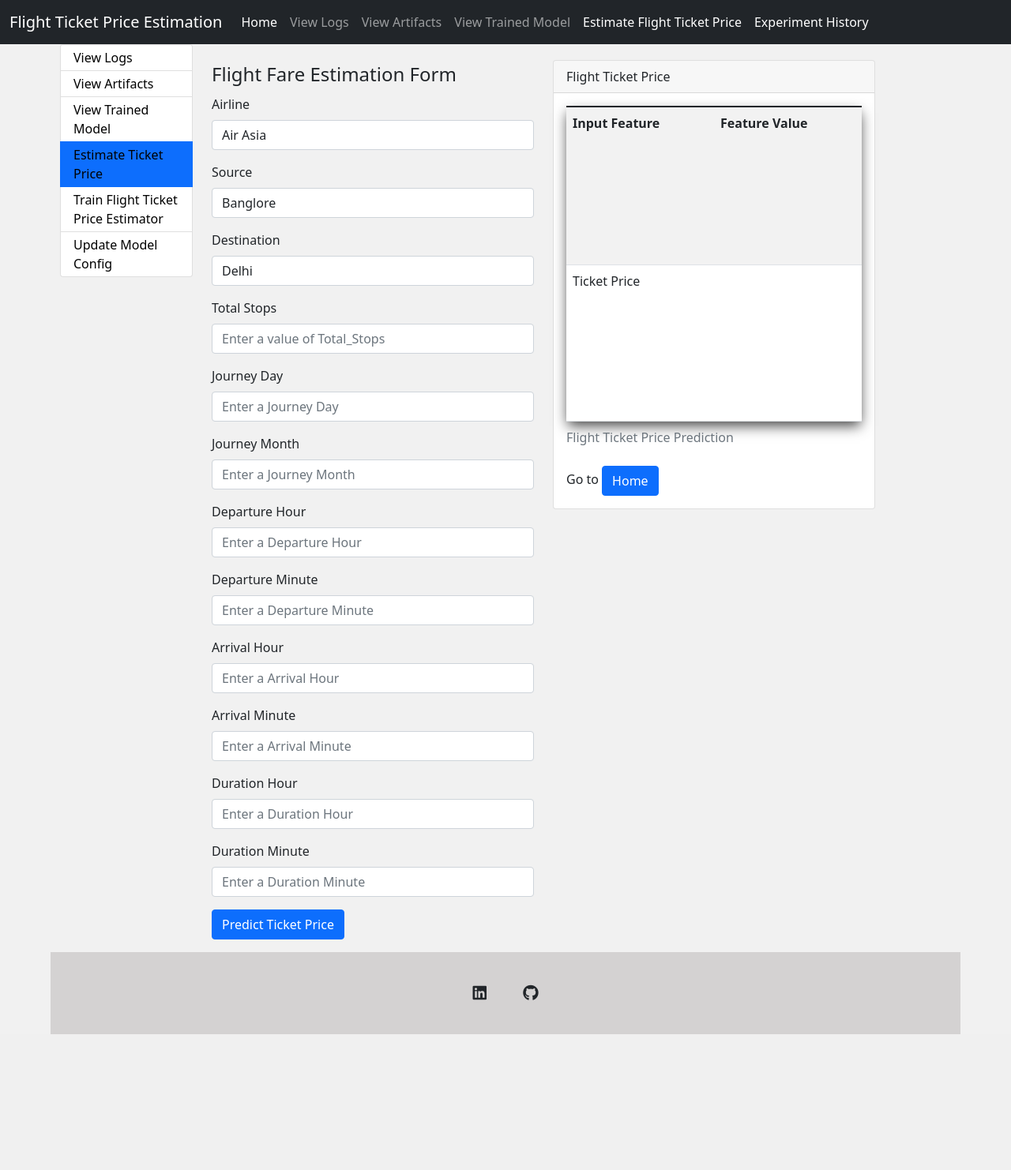
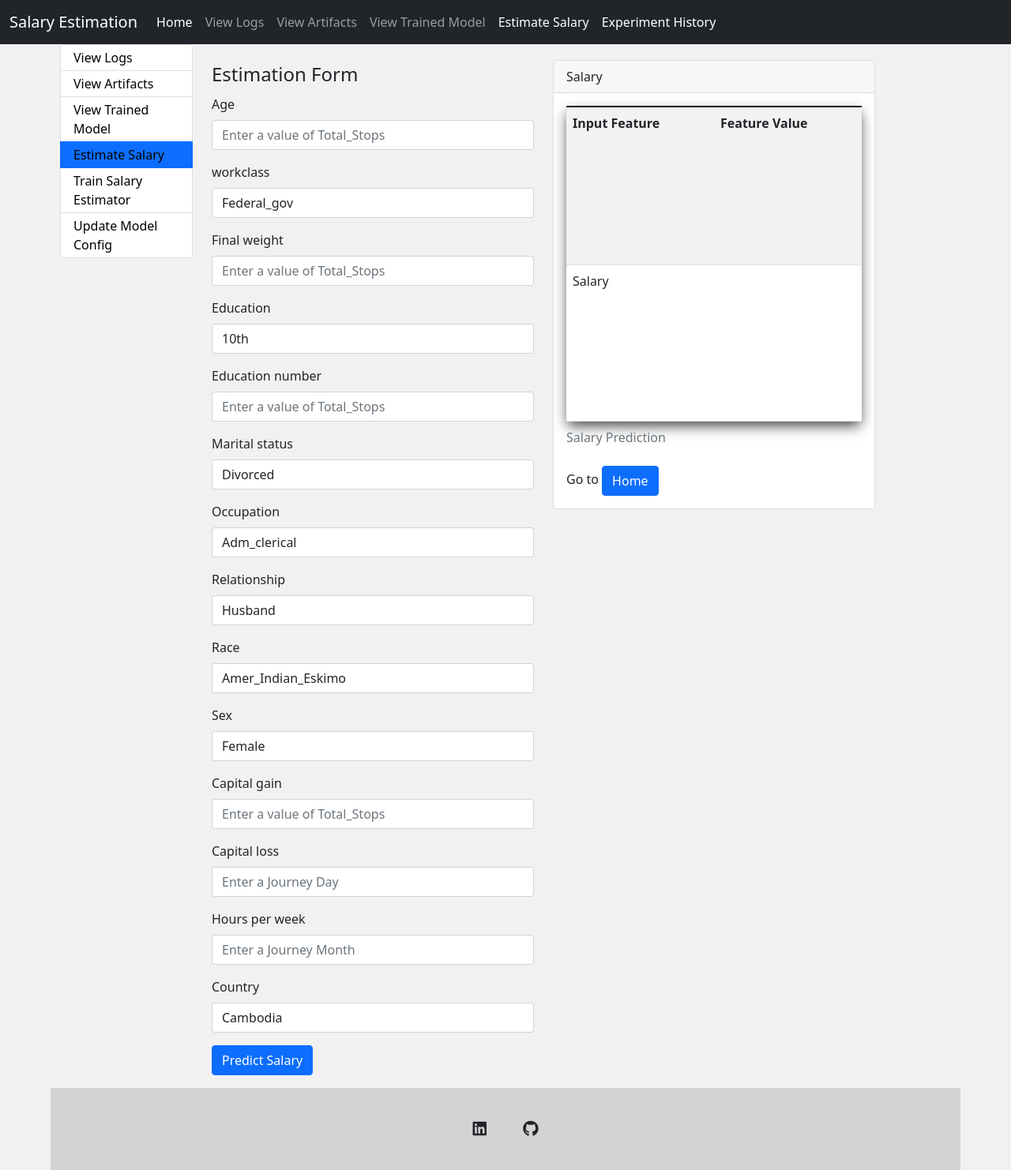
Before and after one commit to ArunKumar237/adult_census_income_predicton, a Flask app: template templates/predict.html in a window 1280 px wide. Shown: the whole page at 79% size. Before the commit the page ends 1310 px from the top, so only its background shows below. Run offline with Flask 2, Linux system fonts and the light colour scheme; the template is opened without the code that fills it, so the values that code supplies are empty; some libraries are stand-ins or nearby versions.

Commit message:
Project completed

```diff
--- a/app.py
+++ b/app.py
@@ -28,7 +28,7 @@ MODEL_DIR = os.path.join(ROOT_DIR, SAVED_MODELS_DIR_NAME)
 from ml_project.logger import get_log_dataframe
 
 ml_project_DATA_KEY = "ml_project_data"
-ml_project_FAIR_VALUE_KEY = "price"
+ml_project_FAIR_VALUE_KEY = "salary"
 
 app = Flask(__name__)
 
@@ -108,38 +108,42 @@ def predict():
     }
 
     if request.method == 'POST':
-        Airline = request.form['Airline']
-        Source = request.form['Source']
-        Destination = request.form['Destination']
-        Total_Stops = int(request.form['Total_Stops'])
-        journey_Date = int(request.form['journey_Date'])
-        journey_Month = int(request.form['journey_Month'])
-        Dep_hour = int(request.form['Dep_hour'])
-        Dep_min = int(request.form['Dep_min'])
-        Arrival_hour = int(request.form['Arrival_hour'])
-        Arrival_min = int(request.form['Arrival_min'])
-        Duration_hours = int(request.form['Duration_hours'])
-        Duration_mins = int(request.form['Duration_mins'])
+        age = int(request.form["age"])
+        workclass = request.form["workclass"]
+        fnlwgt = int(request.form["fnlwgt"])
+        education = request.form["education"]
+        education_num = int(request.form["education_num"])
+        marital_status = request.form["marital_status"]
+        occupation = request.form["occupation"]
+        relationship = request.form["relationship"]
+        race = request.form["race"]
+        sex = request.form["sex"]
+        capital_gain = int(request.form["capital_gain"])
+        capital_loss = int(request.form["capital_loss"])
+        hours_per_week = int(request.form["hours_per_week"])
+        country = request.form["country"]
 
-        ml_project_data = ml_projectData(Airline = Airline,
-                                Source = Source,
-                                Destination = Destination,
-                                Total_Stops = Total_Stops,
-                                journey_Date = journey_Date,
-                                journey_Month = journey_Month,
-                                Dep_hour = Dep_hour,
-                                Dep_min = Dep_min,
-                                Arrival_hour = Arrival_hour,
-                                Arrival_min = Arrival_min,
-                                Duration_hours = Duration_hours,
-                                Duration_mins = Duration_mins
+        ml_project_data = ml_projectData(age = age,
+                    workclass = workclass,
+                    fnlwgt = fnlwgt,
+                    education = education,
+                    education_num = education_num,
+                    marital_status = marital_status,
+                    occupation = occupation,
+                    relationship = relationship,
+                    race = race,
+                    sex = sex,
+                    capital_gain = capital_gain,
+                    capital_loss = capital_loss,
+                    hours_per_week = hours_per_week,
+                    country = country
                                    )
         ml_project_df = ml_project_data.get_ml_project_input_data_frame()
         ml_project_predictor = ml_projectPredictor(model_dir=MODEL_DIR)
-        price = ml_project_predictor.predict(X=ml_project_df)
+        salary = ml_project_predictor.predict(X=ml_project_df)
         context = {
             ml_project_DATA_KEY: ml_project_data.get_ml_project_data_as_dict(),
-            ml_project_FAIR_VALUE_KEY: price,
+            ml_project_FAIR_VALUE_KEY: salary,
         }
         return render_template('predict.html', context=context)
     return render_template("predict.html", context=context)
--- a/config/config.yaml
+++ b/config/config.yaml
@@ -27,7 +27,7 @@ data_transformation_config:
 model_trainer_config:
   trained_model_dir: trained_model
   model_file_name: model.pkl
-  base_accuracy: 0.4
+  base_accuracy: 0.6
   model_config_dir: config
   model_config_file_name: model.yaml
 
--- a/ml_project/entity/model_factory.py
+++ b/ml_project/entity/model_factory.py
@@ -99,7 +99,7 @@ def evaluate_regression_model(model_list: list, X_train:np.ndarray, y_train:np.n
 
             #if model accuracy is greater than base accuracy and train and test score is within certain thershold
             #we will accept that model as accepted model
-            if model_accuracy >= base_accuracy and diff_test_train_acc < 0.6:
+            if model_accuracy >= base_accuracy and diff_test_train_acc < 0.05:
                 base_accuracy = model_accuracy
                 metric_info_artifact = MetricInfoArtifact(model_name=model_name,
                                                         model_object=model,
--- a/templates/files.html
+++ b/templates/files.html
@@ -3,14 +3,14 @@
 {% block head %}
 
 
-<title>Flight Ticket Price Estimator</title>
+<title>Salary Estimator</title>
 {% endblock %}
 
 {% block content %}
 
 
 
-{% if "flight" in result['parent_folder'] %}
+{% if "ml_project" in result['parent_folder'] %}
 <a href="/artifact/{{result['parent_folder']}}"><i class="fa fa-arrow-left" aria-hidden="true"></i>Back</a>
 
 <h4 style="text-align:center;">
--- a/templates/header.html
+++ b/templates/header.html
@@ -57,7 +57,7 @@ table-layout: fixed;
                 aria-controls="navbarTogglerDemo03" aria-expanded="false" aria-label="Toggle navigation">
                 <span class="navbar-toggler-icon"></span>
             </button>
-            <a class="navbar-brand" href="/">Flight Ticket Price Estimation</a>
+            <a class="navbar-brand" href="/">Salary Estimation</a>
             <div class="collapse navbar-collapse" id="navbarTogglerDemo03">
                 <ul class="navbar-nav me-auto mb-2 mb-lg-0">
                     <li class="nav-item">
@@ -73,7 +73,7 @@ table-layout: fixed;
                         <a class="nav-link {% if 'saved_models' in request.path %} active {% endif %}" href="/saved_models">View Trained Model</a>
                     </li>
                     <li class="nav-item">
-                        <a class="nav-link {% if 'predict' in request.path %} active {% endif %}" href="/predict">Estimate Flight Ticket Price</a>
+                        <a class="nav-link {% if 'predict' in request.path %} active {% endif %}" href="/predict">Estimate Salary</a>
                     </li>
                     <li class="nav-item">
                         <a class="nav-link {% if 'predict' in request.path %} active {% endif %}" href="/view_experiment_hist">Experiment History</a>
@@ -100,10 +100,10 @@ table-layout: fixed;
                     <a style=" text-decoration: none;color:black" href="/saved_models">View Trained Model</a>
                 </li>
                 <li class="list-group-item py-1 {% if 'predict' in request.path %} active {% endif %}">
-                    <a style=" text-decoration: none;color:black" href="/predict">Estimate Ticket Price</a>
+                    <a style=" text-decoration: none;color:black" href="/predict">Estimate Salary</a>
                 </li>
                 <li class="list-group-item py-1 {% if 'train' in request.path %} active {% endif %}">
-                    <a style=" text-decoration: none;color:black" href="/train">Train Flight Ticket Price Estimator</a>
+                    <a style=" text-decoration: none;color:black" href="/train">Train Salary Estimator</a>
                 </li>
 
 
--- a/templates/predict.html
+++ b/templates/predict.html
@@ -13,99 +13,180 @@
 
 
         <form action="/predict" method="post">
-            <legend>Flight Fare Estimation Form</legend>
+            <legend>Estimation Form</legend>
             <div class="mb-3">
-                <label class="form-label">Airline</label>
-                <select class="form-control" name="Airline" placeholder="Enter Airline" required>
-                    <option value="Air Asia"> Air Asia </option>
-                    <option value="Air India"> Air India </option>
-                    <option value="Jet Airways"> Jet Airways </option>
-                    <option value="Multiple carriers"> Multiple carriers </option>
-                    <option value="IndiGo"> IndiGo </option>
-                    <option value="SpiceJet"> SpiceJet </option>
-                    <option value="Vistara Premium economy"> Vistara Premium economy </option>
-                    <option value="GoAir"> GoAir </option>
-                    <option value="Vistara"> Vistara </option>
-                    <option value="Trujet"> Trujet </option>
-                    <option value="Multiple carriers Premium economy"> Multiple carriers Premium economy </option>
-                    <option value="Jet Airways Business"> Jet Airways Business </option>
+                <label class="form-label">Age</label>
+                <input class="form-control" type="text" name="age" placeholder="Enter a value of Total_Stops"
+                    required />
+            </div>
+            <div class="mb-3">
+                <label class="form-label">workclass</label>
+                <select class="form-control" name="workclass" placeholder="Enter Airline" required>
+                    <option value="Federal_gov">Federal_gov</option>
+                    <option value="Local_gov">Local_gov</option>
+                    <option value="Never_worked">Never_worked</option>
+                    <option value="Private">Private</option>
+                    <option value="Self_emp_inc">Self_emp_inc</option>
+                    <option value="Self_emp_not_inc">Self_emp_not_inc</option>
+                    <option value="State_gov">State_gov</option>
+                    <option value="Without_pay">Without_pay</option>
                 </select>
             </div>
             <div class="mb-3">
-                <label class="form-label">Source</label>
-                <select class="form-control" name="Source" placeholder="Enter Source" required>
-                    <option value="Banglore"> Banglore </option>
-                    <option value="Delhi"> Delhi </option>
-                    <option value="Kolkata"> Kolkata </option>
-                    <option value="Mumbai"> Mumbai </option>
-                    <option value="Chennai"> Chennai </option>
+                <label class="form-label">Final weight</label>
+                <input class="form-control" type="text" name="fnlwgt" placeholder="Enter a value of Total_Stops"
+                    required />
+            </div>
+            <div class="mb-3">
+                <label class="form-label">Education</label>
+                <select class="form-control" name="education" placeholder="Enter Source" required>
+                    <option value="10th">10th</option>
+                    <option value="11th">11th</option>
+                    <option value="12th">12th</option>
+                    <option value="1st_4th">1st_4th</option>
+                    <option value="5th_6th">5th_6th</option>
+                    <option value="7th_8th">7th_8th</option>
+                    <option value="9th">9th</option>
+                    <option value="Assoc_acdm">Assoc_acdm</option>
+                    <option value="Assoc_voc">Assoc_voc</option>
+                    <option value="Bachelors">Bachelors</option>
+                    <option value="Doctorate">Doctorate</option>
+                    <option value="HS_grad">HS_grad</option>
+                    <option value="Masters">Masters</option>
+                    <option value="Preschool">Preschool</option>
+                    <option value="Prof_school">Prof_school</option>
+                    <option value="Some_college">Some_college</option>
                 </select>
             </div>
             <div class="mb-3">
-                <label class="form-label">Destination</label>
-                <select class="form-control" name="Destination" placeholder="Enter Destination" required>
-                    <option value="Delhi"> Delhi </option>
-                    <option value="Cochin"> Cochin </option>
-                    <option value="New Delhi"> New Delhi </option>
-                    <option value="Banglore"> Banglore </option>
-                    <option value="Hyderabad"> Hyderabad </option>
-                    <option value="Kolkata"> Kolkata </option>
+                <label class="form-label">Education number</label>
+                <input class="form-control" type="text" name="education_num" placeholder="Enter a value of Total_Stops"
+                    required />
+            </div>
+            <div class="mb-3">
+                <label class="form-label">Marital status</label>
+                <select class="form-control" name="marital_status" placeholder="Enter Destination" required>
+                    <option value="Divorced">Divorced</option>
+                    <option value="Married_AF_spouse">Married_AF_spouse</option>
+                    <option value="Married_civ_spouse">Married_civ_spouse</option>
+                    <option value="Married_spouse_absent">Married_spouse_absent</option>
+                    <option value="Never_married">Never_married</option>
+                    <option value="Separated">Separated</option>
+                    <option value="Widowed">Widowed</option>
                 </select>
             </div>
             <div class="mb-3">
-                <label class="form-label">Total Stops</label>
-                <input class="form-control" type="text" name="Total_Stops" placeholder="Enter a value of Total_Stops"
+                <label class="form-label">Occupation</label>
+                <select class="form-control" name="occupation" placeholder="Enter Destination" required>
+                    <option value="Adm_clerical">Adm_clerical</option>
+                    <option value="Armed_Forces">Armed_Forces</option>
+                    <option value="Craft_repair">Craft_repair</option>
+                    <option value="Exec_managerial">Exec_managerial</option>
+                    <option value="Farming_fishing">Farming_fishing</option>
+                    <option value="Handlers_cleaners">Handlers_cleaners</option>
+                    <option value="Machine_op_inspct">Machine_op_inspct</option>
+                    <option value="Other_service">Other_service</option>
+                    <option value="Priv_house_serv">Priv_house_serv</option>
+                    <option value="Prof_specialty">Prof_specialty</option>
+                    <option value="Protective_serv">Protective_serv</option>
+                    <option value="Sales">Sales</option>
+                    <option value="Tech_support">Tech_support</option>
+                    <option value="Transport_moving">Transport_moving</option>
+                </select>
+            </div>
+            <div class="mb-3">
+                <label class="form-label">Relationship</label>
+                <select class="form-control" name="relationship" placeholder="Enter Destination" required>
+                    <option value="Husband">Husband</option>
+                    <option value="Not_in_family">Not_in_family</option>
+                    <option value="Other_relative">Other_relative</option>
+                    <option value="Own_child">Own_child</option>
+                    <option value="Unmarried">Unmarried</option>
+                    <option value="Wife">Wife</option>
+                </select>
+            </div>
+            <div class="mb-3">
+                <label class="form-label">Race</label>
+                <select class="form-control" name="race" placeholder="Enter Destination" required>
+                    <option value="Amer_Indian_Eskimo">Amer_Indian_Eskimo</option>
+                    <option value="Asian_Pac_Islander">Asian_Pac_Islander</option>
+                    <option value="Black">Black</option>
+                    <option value="Other">Other</option>
+                    <option value="White">White</option>
+                </select>
+            </div>
+            <div class="mb-3">
+                <label class="form-label">Sex</label>
+                <select class="form-control" name="sex" placeholder="Enter Destination" required>
+                    <option value="Female">Female</option>
+                    <option value="Male">Male</option>
+                </select>
+            </div>
+            <div class="mb-3">
+                <label class="form-label">Capital gain</label>
+                <input class="form-control" type="text" name="capital_gain" placeholder="Enter a value of Total_Stops"
                     required />
 
             </div>
             <div class="mb-3">
-                <label class="form-label">Journey Day</label>
-                <input class="form-control" type="text" name="journey_Date"
+                <label class="form-label">Capital loss</label>
+                <input class="form-control" type="text" name="capital_loss"
                     placeholder="Enter a Journey Day" required />
             </div>
             <div class="mb-3">
-                <label class="form-label">Journey Month</label>
-                <input class="form-control" type="text" name="journey_Month" placeholder="Enter a Journey Month"
+                <label class="form-label">Hours per week</label>
+                <input class="form-control" type="text" name="hours_per_week" placeholder="Enter a Journey Month"
                     required />
             </div>
             <div class="mb-3">
-                <label class="form-label">Departure Hour</label>
-                <input class="form-control" type="text" name="Dep_hour" placeholder="Enter a Departure Hour"
-                    required />
+                <label class="form-label">Country</label>
+                <select class="form-control" name="country" placeholder="Enter Destination" required>
+                    <option value="Cambodia">Cambodia</option>
+                    <option value="Canada">Canada</option>
+                    <option value="China">China</option>
+                    <option value="Columbia">Columbia</option>
+                    <option value="Cuba">Cuba</option>
+                    <option value="Dominican_Republic">Dominican_Republic</option>
+                    <option value="Ecuador">Ecuador</option>
+                    <option value="El_Salvador">El_Salvador</option>
+                    <option value="England">England</option>
+                    <option value="France">France</option>
+                    <option value="Germany">Germany</option>
+                    <option value="Greece">Greece</option>
+                    <option value="Guatemala">Guatemala</option>
+                    <option value="Haiti">Haiti</option>
+                    <option value="Holand_Netherlands">Holand_Netherlands</option>
+                    <option value="Honduras">Honduras</option>
+                    <option value="Hong">Hong</option>
+                    <option value="Hungary">Hungary</option>
+                    <option value="India">India</option>
+                    <option value="Iran">Iran</option>
+                    <option value="Ireland">Ireland</option>
+                    <option value="Italy">Italy</option>
+                    <option value="Jamaica">Jamaica</option>
+                    <option value="Japan">Japan</option>
+                    <option value="Laos">Laos</option>
+                    <option value="Mexico">Mexico</option>
+                    <option value="Nicaragua">Nicaragua</option>
+                    <option value="Outlying_US(Guam_USVI_etc)">Outlying_US(Guam_USVI_etc)</option>
+                    <option value="Peru">Peru</option>
+                    <option value="Philippines">Philippines</option>
+                    <option value="Poland">Poland</option>
+                    <option value="Portugal">Portugal</option>
+                    <option value="Puerto_Rico">Puerto_Rico</option>
+                    <option value="Scotland">Scotland</option>
+                    <option value="South">South</option>
+                    <option value="Taiwan">Taiwan</option>
+                    <option value="Thailand">Thailand</option>
+                    <option value="Trinadad&Tobago">Trinadad&Tobago</option>
+                    <option value="United_States">United_States</option>
+                    <option value="Vietnam">Vietnam</option>
+                    <option value="Yugoslavia">Yugoslavia</option>
+                </select>
             </div>
 
             <div class="mb-3">
-                <label class="form-label">Departure Minute</label>
-                <input class="form-control" type="text" name="Dep_min"
-                    placeholder="Enter a Departure Minute" required />
-            </div>
-
-            <div class="mb-3">
-                <label class="form-label">Arrival Hour</label>
-                <input class="form-control" type="text" name="Arrival_hour"
-                    placeholder="Enter a Arrival Hour" required />
-            </div>
-
-            <div class="mb-3">
-                <label class="form-label">Arrival Minute</label>
-                <input class="form-control" type="text" name="Arrival_min"
-                    placeholder="Enter a Arrival Minute" required />
-            </div>
-
-            <div class="mb-3">
-                <label class="form-label">Duration Hour</label>
-                <input class="form-control" type="text" name="Duration_hours"
-                    placeholder="Enter a Duration Hour" required />
-            </div>
-
-            <div class="mb-3">
-                <label class="form-label">Duration Minute</label>
-                <input class="form-control" type="text" name="Duration_mins"
-                    placeholder="Enter a Duration Minute" required />
-            </div>
-
-            <div class="mb-3">
-                <input class="btn btn-primary" type="submit" value="Predict Ticket Price" required />
+                <input class="btn btn-primary" type="submit" value="Predict Salary" required />
             </div>
 
         </form>
@@ -114,18 +195,18 @@
     <div class="col-md-6 col-sm-12 col-xs-6 col-lg-6">
         <div class="card">
             <div class="card-header">
-              Flight Ticket Price
+              Salary
             </div>
             <div class="card-body">
-        {% if context['flight_data'] is not none %}
+        {% if context['ml_project_data'] is not none %}
         <table class="table table-striped">
-            <caption>Flight Ticket Price Prediction </caption>
+            <caption>Salary Prediction </caption>
             <tr>
                 <th>Input Feature</th>
                 <th>Feature Value</th>
 
             </tr>
-            {% for column,value in context['flight_data'].items() %}
+            {% for column,value in context['ml_project_data'].items() %}
 
 
 
@@ -137,9 +218,9 @@
             {% endfor %}
             <tr>
 
-                <td>Ticket Price </td>
+                <td>Salary </td>
                 <td>
-                    {{ context['price'] }}
+                    {{ context['salary'] }}
                 </td>
             </tr>
         </table>
@@ -147,7 +228,7 @@
         {% else %}
 
               <h5 class="card-title">Submit Form</h5>
-              <p class="card-text">Kindly provide necessary information to estimate flight ticket price</p>
+              <p class="card-text">Kindly provide necessary information to estimate salary</p>
 
 
 
```
Also changed, not shown: config/schema.yaml (+10 -10 lines), ml_project/component/data_ingestion.py (+20 -6 lines), ml_project/component/data_transformation.py (+0 -17 lines), ml_project/entity/predictor.py (+49 -40 lines), templates/index.html (+6 -6 lines), 2 other files.
